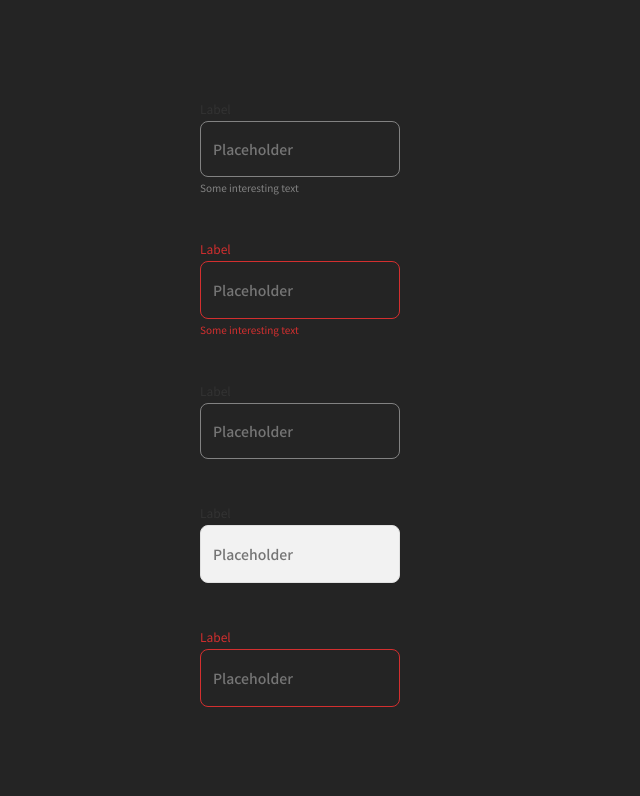
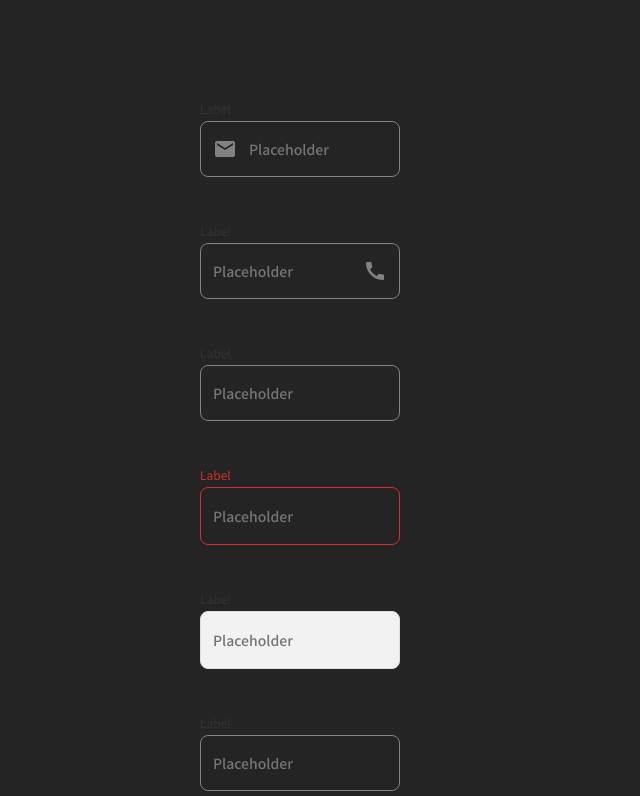
Before and after one commit to Adrian-Oliveira/-devChallenges__buttonComponent-Adrian-Oliveira-devChallenges__inputComponent, a React (Vite) app: page / in a window 1280 px wide. Shown: the top 796 px of the page, without its empty margins (0-640 px from the left). Built offline with nearby package versions, Linux system fonts and the light colour scheme.

Commit message:
Start and end icons finished

```diff
--- a/src/App.tsx
+++ b/src/App.tsx
@@ -7,14 +7,15 @@ function App() {
 
   return (
     <div className="App">
+      <Input startIcon='email'/>
+      <Input endIcon='call'/>
+
+      <Input/>
+      <Input error/>
+      <Input disabled/>
       <Input helperText="Some interesting text" />
       <Input helperText="Some interesting text" error/>
-      <Input/>
-      <Input disabled/>
-      <Input error/>
-      {/*
-      <Input startIcon='email'/>
-      */}
+
     </div>
   )
 }
--- a/src/components/Input/Input.tsx
+++ b/src/components/Input/Input.tsx
@@ -22,6 +22,7 @@ const Input = forwardRef<Ref,Props >(({label ="Label", className="", placeHolder
                                         ref)=>{
 
     return(
+
         <div className={`
                         ${error?'inputComponent--error':'inputComponent'}
                         ${className}`}>
@@ -38,6 +39,11 @@ const Input = forwardRef<Ref,Props >(({label ="Label", className="", placeHolder
                                 ${disabled?'inputComponent__inputContainer--disabled':
                                  error?'inputComponent__inputContainer--error':
                                  'inputComponent__inputContainer'}`}>
+
+                {!!startIcon?
+                    <i className="material-icons inputComponent__startIcon">{startIcon}</i>
+                :null}
+
                 <input
                     type='text'
                     name='input'
@@ -50,10 +56,14 @@ const Input = forwardRef<Ref,Props >(({label ="Label", className="", placeHolder
                     placeholder={placeHolder}
                     ref={ref}
                 />
+
+                {!!endIcon?
+                    <i className="material-icons inputComponent__endIcon">{endIcon}</i>
+                :null}
             </label>
 
             <span className={`
-                              ${error?'inputComponent__label--error':'inputComponent__label '}
+                              ${error?'inputComponent__label--error':'inputComponent__label'}
                             `}>{label}</span>
         </div>
     );
--- a/src/components/Input/input.scss
+++ b/src/components/Input/input.scss
@@ -111,3 +111,16 @@
 
     }
 }
+
+.inputComponent__inputContainer,
+.inputComponent__inputContainer--error,
+.inputComponent__inputContainer--disabled{
+    display: flex;
+    align-items: center;
+    .inputComponent__startIcon{
+        margin-left: 1.2rem;
+    }
+    .inputComponent__endIcon{
+        margin-right: 1.2rem;
+    }
+}
```
